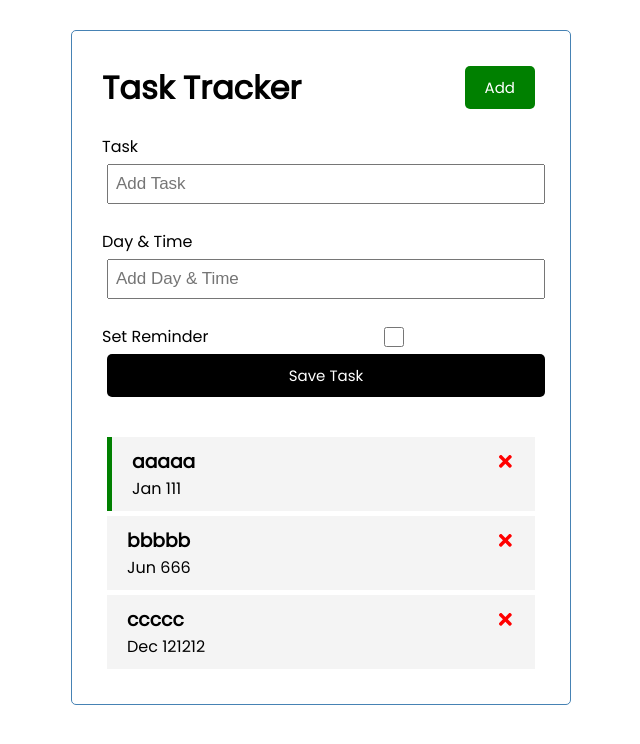
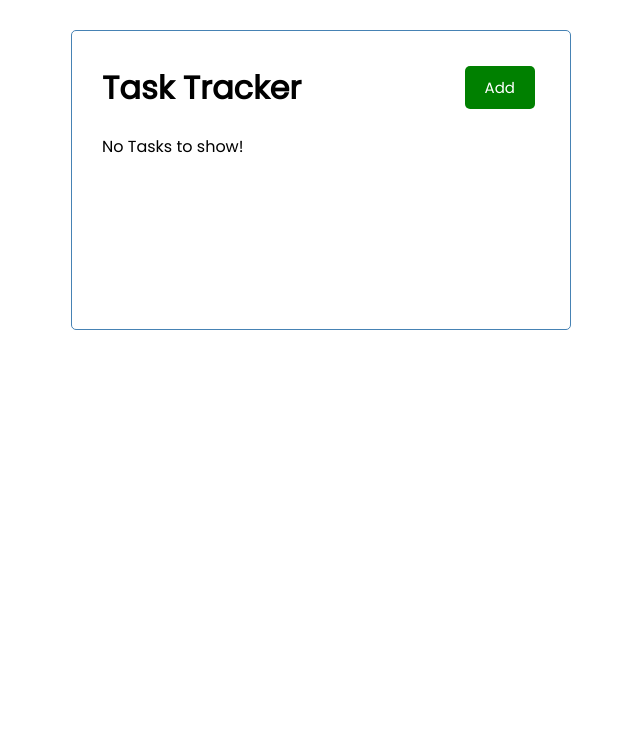
Before and after one commit to klaus-moser/react_exercise, a React (Create React App) app: page / in a window 1280 px wide. Shown: the top 744 px of the page, without its empty margins (319-959 px from the left). Built offline with nearby package versions, Linux system fonts and the light colour scheme.

Commit message:
Toggle stuff

```diff
--- a/src/App.js
+++ b/src/App.js
@@ -5,30 +5,19 @@
 
 
 const App = () => {
-
+  const [showAddTask, setShowAddTask] = useState(false)
   const [tasks, setTasks] = useState(
-    [{
-      id: 1,
-      text: 'aaaaa',
-      day: ' Jan 111',
-      reminder: true,
-    },
-    {
-      id: 2,
-      text: 'bbbbb',
-      day: ' Jun 666',
-      reminder: false,
-    },
-    {
-      id: 3,
-      text: 'ccccc',
-      day: ' Dec 121212',
-      reminder: false,
-    }
-    ])
+    [])
 
   const deleteTask = (id) => {
     setTasks(tasks.filter((task) => task.id !== id))
+  }
+
+  const addTask = (task) => {
+    const id = Math.floor(Math.random() * 10000) + 1
+    const newTask = {id, ...task}
+
+    setTasks([...tasks, newTask])
   }
 
   const toggleReminder = (id) => {
@@ -40,9 +29,10 @@
 
   return (
     <div className="container">
-      <Header />
-      <AddTask />
+      <Header onAdd={() => setShowAddTask(!showAddTask)} showAdd={showAddTask}/>
+      {showAddTask && <AddTask onAdd={addTask}/>}
       {tasks.length > 0 ?
+
       <Tasks tasks={tasks} onDelete={deleteTask} onToggle={toggleReminder}/> : 'No Tasks to show!'}
     </div>
   );
--- a/src/components/AddTask.js
+++ b/src/components/AddTask.js
@@ -1,13 +1,27 @@
 import { useState } from 'react';
 
-const AddTask = () => {
+const AddTask = ({onAdd}) => {
 
   const [text, setText] = useState('')
   const [day, setDay] = useState('')
   const [reminder, setReminder] = useState(false)
 
+  const onSubmit = (e) => {
+    e.preventDefault()
+
+    if (!text) {
+      alert('Please add a task!')
+      return
+    }
+    onAdd({ text, day, reminder })
+
+    setText('')
+    setDay('')
+    setReminder(false)
+  }
+
   return (
-    <form className="add-form">
+    <form className="add-form" onSubmit={onSubmit}>
 
       <div className="form-control">
         <label>Task</label>
@@ -23,7 +37,7 @@
 
       <div className="form-control-check">
         <label>Set Reminder</label>
-        <input type='checkbox' value={reminder}
+        <input type='checkbox' value={reminder} checked={reminder}
         onChange={(e) => setReminder(e.currentTarget.checked)}/>
       </div>
 
--- a/src/components/Header.js
+++ b/src/components/Header.js
@@ -2,16 +2,13 @@
 import Button from './Button'
 
 
-const Header = ({ title }) => {
-
-  const onClick = () => {
-    console.log('Click')
-  }
+const Header = ({ title, onAdd, showAdd }) => {
 
   return (
     <header className='header'>
       <h1>{title}</h1>
-      <Button color='green' text='Add' onClick={onClick}/>
+      <Button color={showAdd ? 'red' : 'green'}
+       text={showAdd ? 'Close' : 'Add'} onClick={onAdd}/>
     </header>
   )
 }
@@ -24,10 +21,5 @@
   title: PropTypes.string.isRequired,
 }
 
-// Css in Js
-// const headingStyle = {
-//   color: 'red',
-//   background: 'green',
-// }
 
 export default Header
```
